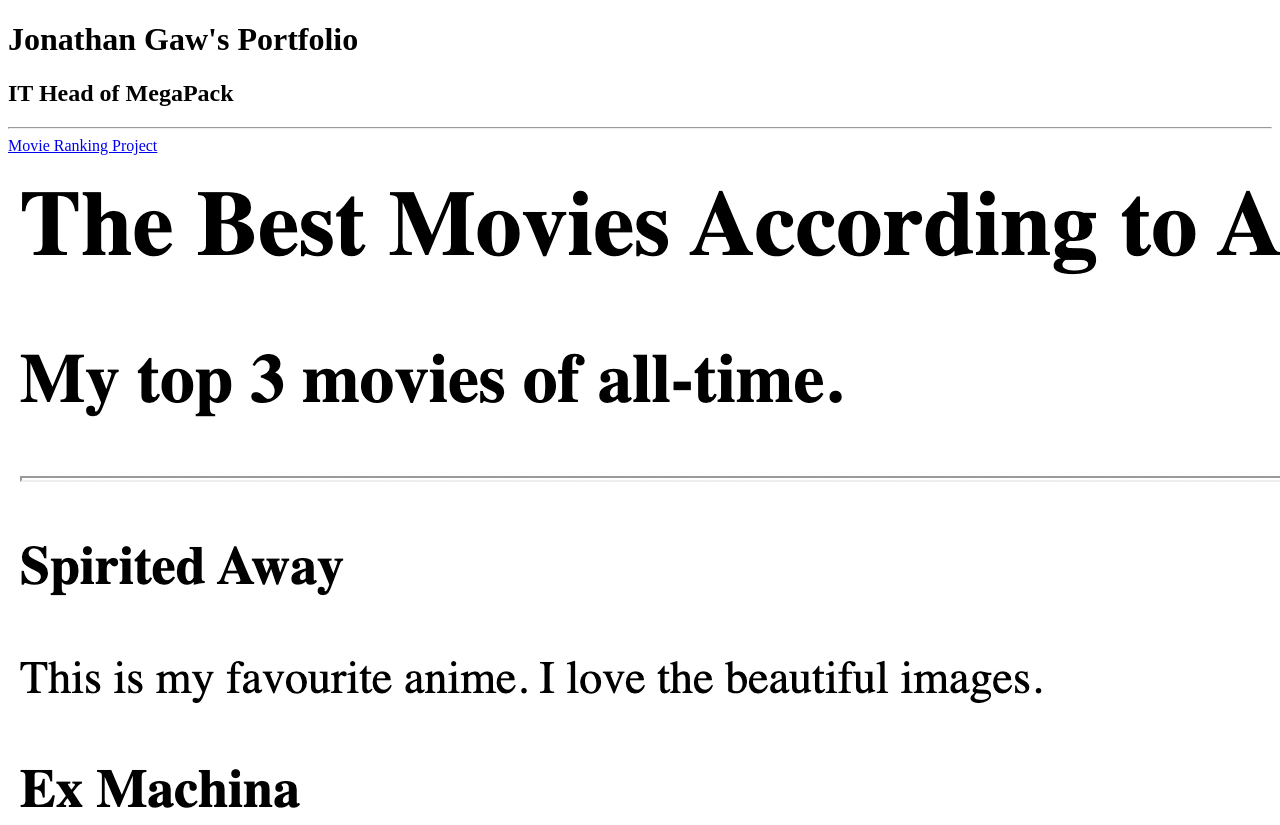
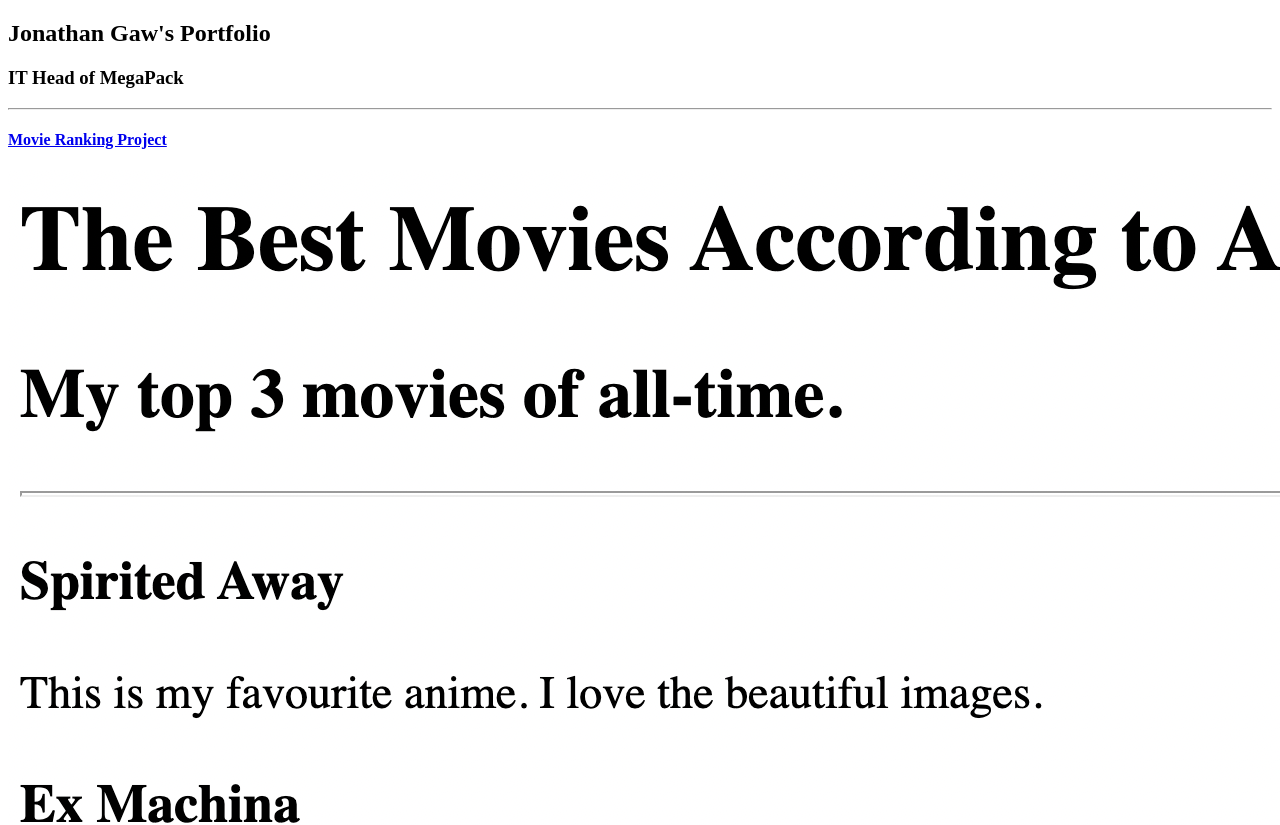
Before and after one commit to JGaw-Personal/html-portfolio, a plain HTML site: page index.html in a window 1280 px wide. Shown: the top 825 px of the page. Drawn offline with Linux system fonts and the light colour scheme.

Commit message:
Update index.html

```diff
--- a/index.html
+++ b/index.html
@@ -7,13 +7,13 @@
     <title>Web Developer Portfolio</title>
 </head>
 <body>
-<h1>Jonathan Gaw's Portfolio</h1>
-<h2>IT Head of MegaPack</h2>
+<h2>Jonathan Gaw's Portfolio</h2>
+<h3>IT Head of MegaPack</h3>
 <hr />
-<a href="./public/movie-ranking.html">Movie Ranking Project</a>
+<h4><a href="./public/movie-ranking.html">Movie Ranking Project</a></h4>
 <img src="./assets/images/movie-ranking.png" alt="Movie Ranking" />
 
-<a href="./public/birthday-invite.html">Birthday Invite Project</a>
+<h4><a href="./public/birthday-invite.html">Birthday Invite Project</a></h4>
 <img src="./assets/images/birthday-invite.png" alt="Birthday" />
 
 <hr />
```
